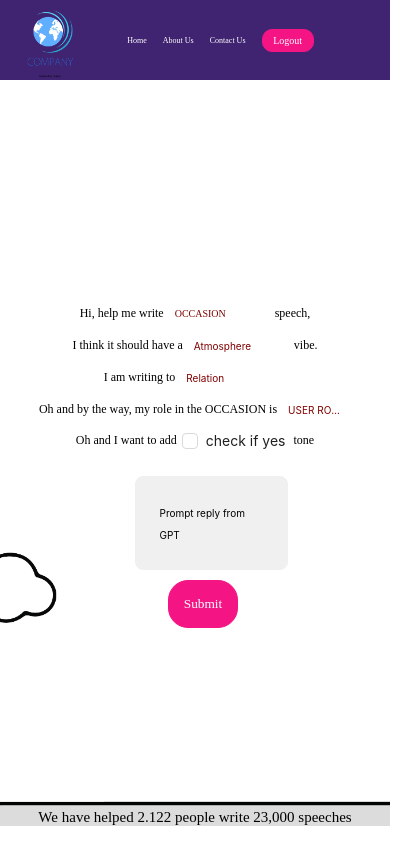
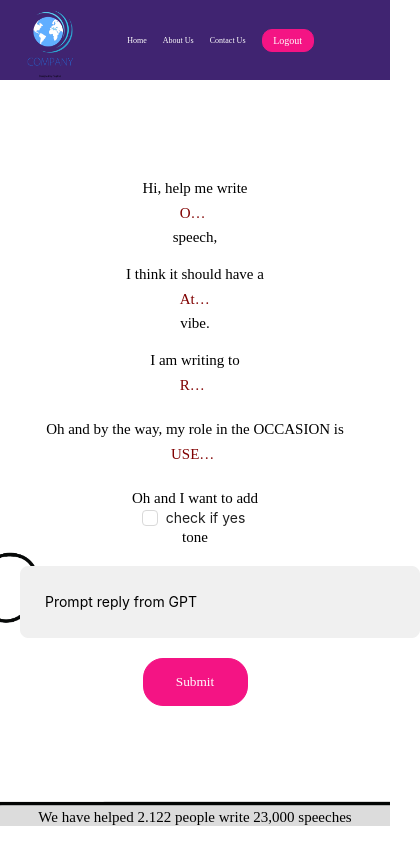
Before and after one commit to Abdullahwayne/speech-generator, a React (Create React App) app: page / in a window 390 px wide. Shown: the whole page, 420 px wide, since content can reach past the window. Built offline with nearby package versions, Linux system fonts and the light colour scheme.

Commit message:
project done

```diff
--- a/src/pages/home.js
+++ b/src/pages/home.js
@@ -324,16 +324,21 @@ const Home = () => {
   useEffect(() => {}, [checked]);
 
   return (
-    <div className="home">
+    <div className="home" >
       <Header />
 
+      <div className="home-parent">
 
-      <div className="home-container">
-        <div className="home-container-top">
+        <div className="home-parent-left">
+
+        </div>
+
+         <div className="home-parent-container">
+        <div className="home-parent-container-top">
           {/* <h1 onClick={() => console.log(chat)}>Welcome to the Speech page</h1> */}
         </div>
-        <div className="home-container-content">
-          <div className="home-container-content-inp">
+        <div className="home-parent-container-content">
+          <div className="home-parent-container-content-inp">
             <span>Hi, help me write</span>
             <AutoComplete
               options={occassion}
@@ -371,7 +376,7 @@ const Home = () => {
             <br />
             <br />
           </div>
-          <div className="home-container-content-inp">
+          <div className="home-parent-container-content-inp">
             <span>I think it should have a</span>
             <AutoComplete
               options={atmosphere}
@@ -405,7 +410,7 @@ const Home = () => {
             <br />
             <br />
           </div>
-          <div className="home-container-content-inp">
+          <div className="home-parent-container-content-inp">
             <span>I am writing to </span>
             <AutoComplete
               options={relation}
@@ -437,7 +442,7 @@ const Home = () => {
             <br />
             <br />
           </div>
-          <div className="home-container-content-inp">
+          <div className="home-parent-container-content-inp">
             <span>Oh and by the way, my role in the OCCASION is </span>
             <AutoComplete
               options={role}
@@ -469,7 +474,7 @@ const Home = () => {
             <br />
             <br />
           </div>
-          <div className="home-container-content-inp">
+          <div className="home-parent-container-content-inp">
             <span>Oh and I want to add</span>
             <Checkbox
               onClick={() => {
@@ -517,7 +522,7 @@ const Home = () => {
             <br />
           </div>
         </div>
-        <div className="home-container-login">
+        <div className="home-parent-container-login">
           {/* <Button type="primary" onClick={() => setOpen(true)}>
         Open Modal of 1000px width
       </Button> */}
@@ -578,7 +583,7 @@ const Home = () => {
             </div>
           </Modal>
         </div>
-        <div className="home-container-prompt">
+        <div className="home-parent-container-prompt">
           {/* <Input
       showCount
       disabled
@@ -606,7 +611,7 @@ const Home = () => {
             {!reply ? <span>Prompt reply from GPT</span> : <span>{reply}</span>}
           </Card>
         </div>
-        <div className="home-container-but">
+        <div className="home-parent-container-but">
           {loading ? (
             <Spin spinning={loading} size="large"></Spin>
           ) : (
@@ -629,6 +634,12 @@ const Home = () => {
           }}></button> */}
         </div>
       </div>
+
+      </div>
+
+
+
+
       <div className="home-footer">
         <Footer />
       </div>
--- a/src/styles/pages/home.scss
+++ b/src/styles/pages/home.scss
@@ -1,29 +1,39 @@
 span.ant-select-selection-placeholder{
     color: maroon !important;
 }
+
 .home{
     &-footer{
         display: flex;
     }
+    &-parent{
+        background-image: url('../../assets/Artboard-1@4x.png');
+        align-items: center;
+        background-size: cover;
+        background-repeat: no-repeat;
+        background-position: center bottom;
+        min-height: 86vh;
+        display: flex;
+        &-left{width:100% ;
+        }
     &-container{
-    display: flex;
-    flex-direction: column;
-    justify-content: center;
-    align-items: center;
-    padding-top: 30px;
+        width:100% ;
+        padding: 0px 20px;
+    // display: flex;
+    // flex-direction: column;
+    // justify-content: center;
+    // align-items: center;
+    // padding-top: 30px;
     gap:10px;
-    padding:10px;
-    background-image: url('../../assets/Artboard-1@4x.png');
-    background-size: cover;
-    background-repeat: no-repeat;
-    background-position: center bottom;
-    min-height: 86vh;
+    // padding:10px;
+
     &-but{
         display: flex;
-        justify-content: center;
+        // justify-content: center;
         align-items: center;
         width: 100%;
-        padding-left: 12rem;
+        // padding-left: 12rem;
+        padding-top: 20px;
         button{
             padding: 15px;
             width: 20%;
@@ -33,8 +43,11 @@ span.ant-select-selection-placeholder{
             color: white;
             font-family: Poppins;
 
-        }
+
     }
+    }
+
+
 
 
     &-top{
@@ -44,17 +57,18 @@ span.ant-select-selection-placeholder{
     }
     &-content{
         display: flex;
+        font-family: Poppins;
 // padding-top: 30px;
 flex-direction: column;
 width: 100%;
 // gap: 10px;
-padding-left: 10rem;
+// padding-left: 10rem;
 // justify-content: center;
 // align-items: center;
 text-align: left;
 &-inp{
     display: flex;
-    justify-content: center;
+    // justify-content: center;
     align-items: center;
     font-family: Poppins;
     font-size: 15px;
@@ -67,6 +81,7 @@ text-align: left;
     }
 }
     }
+}
     &-login{
 
     }
@@ -374,3 +389,153 @@ text-align: left;
         }
         }
     }
+
+    @media  (max-width:767px) {
+        .ant-card.ant-card-bordered.css-dev-only-do-not-override-k83k30{
+            width: 100% !important ;
+        }
+
+        .home{
+            &-footer{
+                display: flex;
+            }
+            &-parent{
+                background-image: url('../../assets/Artboard-1@4x.png');
+                align-items: center;
+                background-size: cover;
+                background-repeat: no-repeat;
+                background-position: center bottom;
+                min-height: 86vh;
+                display: flex;
+                &-left{width:100% ;
+                    display: none;
+
+                }
+                &-container{
+                    padding: 20px;
+                }
+            }
+        }
+    }
+
+    @media only screen and (max-width: 500px) and (min-width: 200px) {
+        br{display: none;}
+        input {
+            text-align: center;
+            font-size: 15px !important;
+            font-family: 'Poppins';
+        }
+        span.ant-select-selection-placeholder{
+            color: maroon !important;
+            font-size: 15px !important ;
+            font-family: Poppins;
+        }
+    .ant-select.ant-select-auto-complete.css-dev-only-do-not-override-k83k30.ant-select-single.ant-select-customize-input.ant-select-show-search{
+        width: 100% !important;
+        text-align: center;
+        font-size: 15px;
+    }
+    .ant-select.ant-select-auto-complete.css-dev-only-do-not-override-k83k30.ant-select-single.ant-select-customize-input.ant-select-show-search::placeholder{
+        font-size: 15px !important;
+
+    }
+    .home{
+        &-footer{
+            display: flex;
+        }
+        &-parent{
+            background-image: url('../../assets/Artboard-1@4x.png');
+            align-items: center;
+            background-size: cover;
+            background-repeat: no-repeat;
+            background-position: center bottom;
+            min-height: 86vh;
+            display: flex;
+            &-left{width:100% ;
+            }
+        &-container{
+            width:100% ;
+        // display: flex;
+        // flex-direction: column;
+        // justify-content: center;
+        // align-items: center;
+        // padding-top: 30px;
+        gap:10px;
+        // padding:10px;
+
+        &-but{
+            display: flex;
+            // justify-content: center;
+            align-items: center;
+            width: 100%;
+            // padding-left: 12rem;
+            padding-top: 20px;
+            justify-content: center;
+            button{
+                padding: 15px;
+                width: 30%;
+                border-radius: 20px;
+                background-color: $secondaryColor;
+                border: 1px solid $secondaryColor;
+                color: white;
+                font-family: Poppins;
+                // justify-content: center !important;
+
+
+        }
+
+        }
+
+
+
+
+        &-top{
+            // font-family: Poppins;
+            // padding-top: 30px;
+            // color: $primaryColor;
+        }
+        &-content{
+            display: flex;
+            font-family: Poppins;
+    // padding-top: 30px;
+    flex-direction: column;
+    width: 100%;
+    // gap: 10px;
+    // padding-left: 10rem;
+    // justify-content: center;
+    // align-items: center;
+    text-align: left;
+    &-inp{
+        display: flex;
+        // justify-content: center;
+        // align-items: center;
+        font-family: Poppins;
+        font-size: 15px;
+        width: 100%;
+        flex-direction: column;
+        text-align: left !important;
+        padding-bottom: 20px;
+        span{
+            text-align: center;
+        }
+        // gap: 50px;
+        // flex-direction: column;
+        &-auto::placeholder{
+            color: red;
+        }
+    }
+        }
+    }
+        &-login{
+
+        }
+        &-prompt{
+            display: flex;
+            justify-content: flex-end;
+            align-items: flex-end;
+            width: 50%;
+
+        }
+    }
+    }
+    }
```
